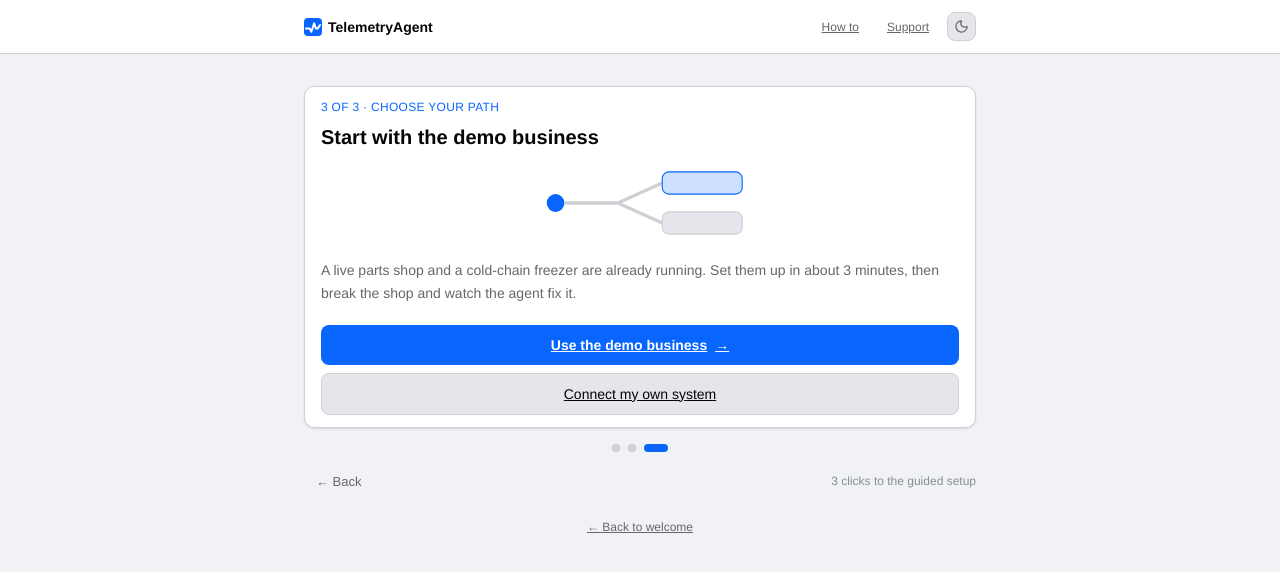
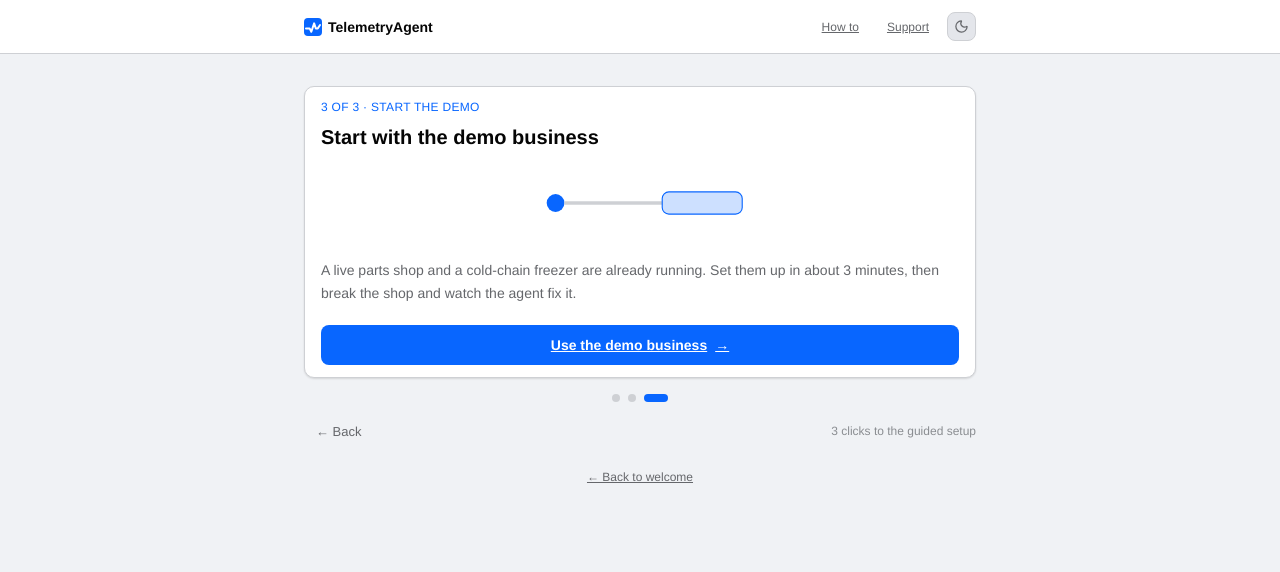
Before and after one commit to maximuskay2/telemetryAgent, a Next.js app in the folder apps/web/: page /start in a window 1280 px wide. Both pictures are taken after a click on the tab 664 px from the left and 337 px from the top of the page. Shown: the top 572 px of the page. Built offline with nearby package versions, Linux system fonts and the light colour scheme; no server answers.

Commit message:
Demo start: drop production card; first sign-in bootstraps org

```diff
--- a/apps/web/app/lib/session.tsx
+++ b/apps/web/app/lib/session.tsx
@@ -114,6 +114,11 @@ function pickActiveOrg(orgs: Org[]): string | null {
   const saved = readStored(ORG_KEY);
   if (saved && orgs.some((o) => o.id === saved)) return saved;
   return orgs[0]?.id ?? null;
+}
+
+function orgNameFor(email: string): string {
+  const handle = email.split("@")[0];
+  return handle ? `${handle}'s organization` : "My organization";
 }
 
 function useOrgState(api: CommerceApi) {
@@ -241,7 +246,11 @@ function TokenSessionProvider({ children }: { children: ReactNode }) {
       const who = tokenUser(jwt);
       if (!who) throw new Error("That doesn't look like a session token.");
       const client = new CommerceClient({ getToken: () => jwt });
-      const { orgs: mine } = await client.listOrgs();
+      let mine = (await client.listOrgs()).orgs;
+      if (mine.length === 0) {
+        const created = await client.createOrg(orgNameFor(who.email));
+        mine = [created.org];
+      }
       writeStored(TOKEN_KEY, jwt);
       setUser(who);
       orgState.adoptOrgs(mine);
@@ -326,7 +335,11 @@ function ClerkSessionProvider({ children }: { children: ReactNode }) {
   const hydrate = useCallback(
     async (jwt: string, who: SessionUser) => {
       const client = new CommerceClient({ getToken: () => jwt });
-      const { orgs: mine } = await client.listOrgs();
+      let mine = (await client.listOrgs()).orgs;
+      if (mine.length === 0) {
+        const created = await client.createOrg(orgNameFor(who.email));
+        mine = [created.org];
+      }
       setUser(who);
       orgState.adoptOrgs(mine);
       setStatus("signed-in");
--- a/apps/web/app/start/page.tsx
+++ b/apps/web/app/start/page.tsx
@@ -4,8 +4,6 @@ import Link from "next/link";
 import { useCallback, useEffect, useRef, useState } from "react";
 import Logo from "../components/Logo";
 import ThemeToggle from "../components/ThemeToggle";
-import { signInHref } from "../lib/nextPath";
-import { useSession } from "../lib/session";
 import { Button, Card } from "../ui";
 
 function WatchArt() {
@@ -63,12 +61,11 @@ function PathArt() {
       viewBox="0 0 200 72"
       className="h-20 w-full"
       role="img"
-      aria-label="Two paths: demo business or your own system"
+      aria-label="Demo business setup path"
     >
       <circle cx="24" cy="36" r="8" className="fill-brand" />
-      <path d="M32 36 H80 M80 36 L120 18 M80 36 L120 54" className="stroke-border" strokeWidth="3" fill="none" />
-      <rect x="120" y="8" width="72" height="20" rx="6" className="fill-brand/20 stroke-brand" />
-      <rect x="120" y="44" width="72" height="20" rx="6" className="fill-surface-2 stroke-border" />
+      <path d="M32 36 H120" className="stroke-border" strokeWidth="3" fill="none" />
+      <rect x="120" y="26" width="72" height="20" rx="6" className="fill-brand/20 stroke-brand" />
     </svg>
   );
 }
@@ -87,7 +84,7 @@ const CARDS = [
     art: <SafeArt />,
   },
   {
-    eyebrow: "3 of 3 · Choose your path",
+    eyebrow: "3 of 3 · Start the demo",
     title: "Start with the demo business",
     body: "A live parts shop and a cold-chain freezer are already running. Set them up in about 3 minutes, then break the shop and watch the agent fix it.",
     art: <PathArt />,
@@ -95,11 +92,8 @@ const CARDS = [
 ];
 
 export default function StartPage() {
-  const { status } = useSession();
   const [index, setIndex] = useState(0);
   const touchX = useRef<number | null>(null);
-  const productionHref =
-    status === "signed-in" ? "/connect" : signInHref("/connect");
   const last = CARDS.length - 1;
   const card = CARDS[index];
 
@@ -172,12 +166,6 @@ export default function StartPage() {
                   Use the demo business
                   <span aria-hidden>→</span>
                 </Link>
-                <Link
-                  href={productionHref}
-                  className="inline-flex items-center justify-center gap-2 rounded-lg border border-border bg-surface-2 px-4 py-2.5 text-sm font-medium text-text outline-none transition-colors hover:bg-surface-2/70 focus-visible:ring-2 focus-visible:ring-brand"
-                >
-                  Connect my own system
-                </Link>
               </div>
             )}
           </Card>
```
Also changed, not shown: 1 other file (tests, documents, lock files or other folders).
